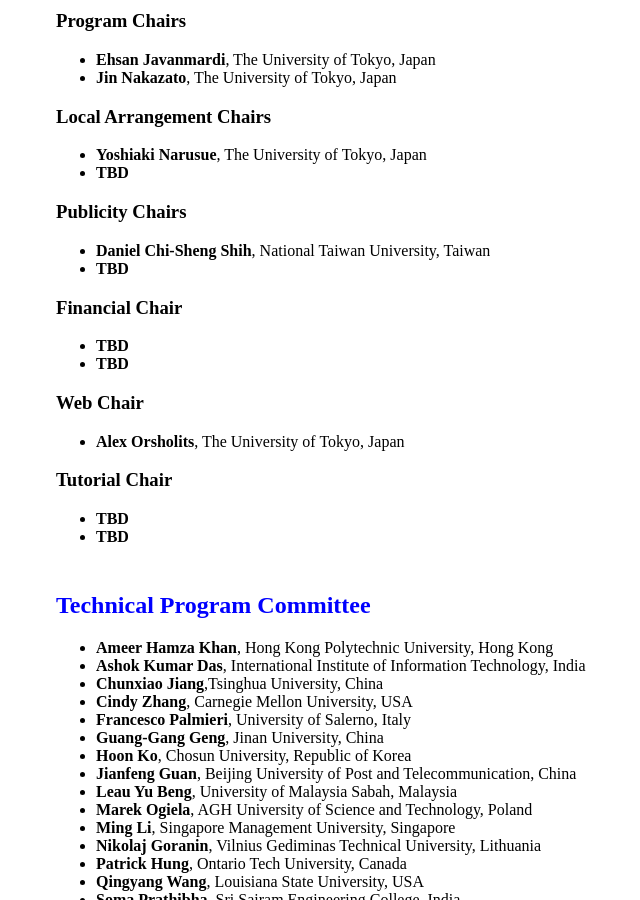
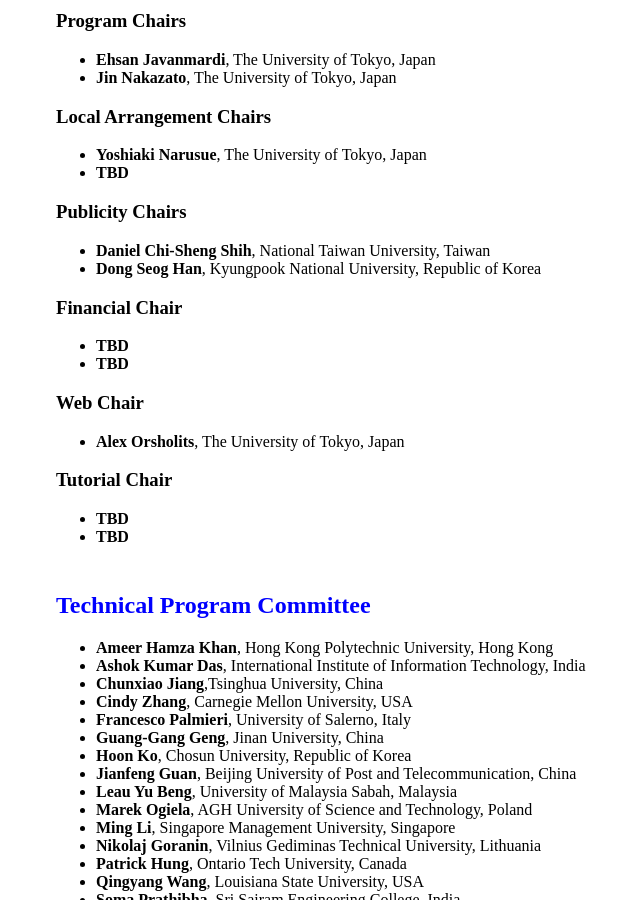
Before and after one commit to icea-conf/2024, a Jekyll site: the page built from committee/index.html, in a window 1280 px wide and 900 px high, scrolled down 668 px. Shown: the whole window, without its empty margins (209-849 px from the left). Built offline with Jekyll 4.4.1, drawn with Linux system fonts in a browser that asks for light colours.

Commit message:
Update index.html

```diff
--- a/committee/index.html
+++ b/committee/index.html
@@ -44,7 +44,7 @@
       <h3>Publicity Chairs</h3>
       <ul>
         <li><b>Daniel Chi-Sheng Shih</b>, National Taiwan University, Taiwan</li>
-        <li><b>TBD</b></li>
+        <li><b>Dong Seog Han</b>, Kyungpook National University, Republic of Korea</li>
       </ul>
 
       <h3>Financial Chair</h3>
```
